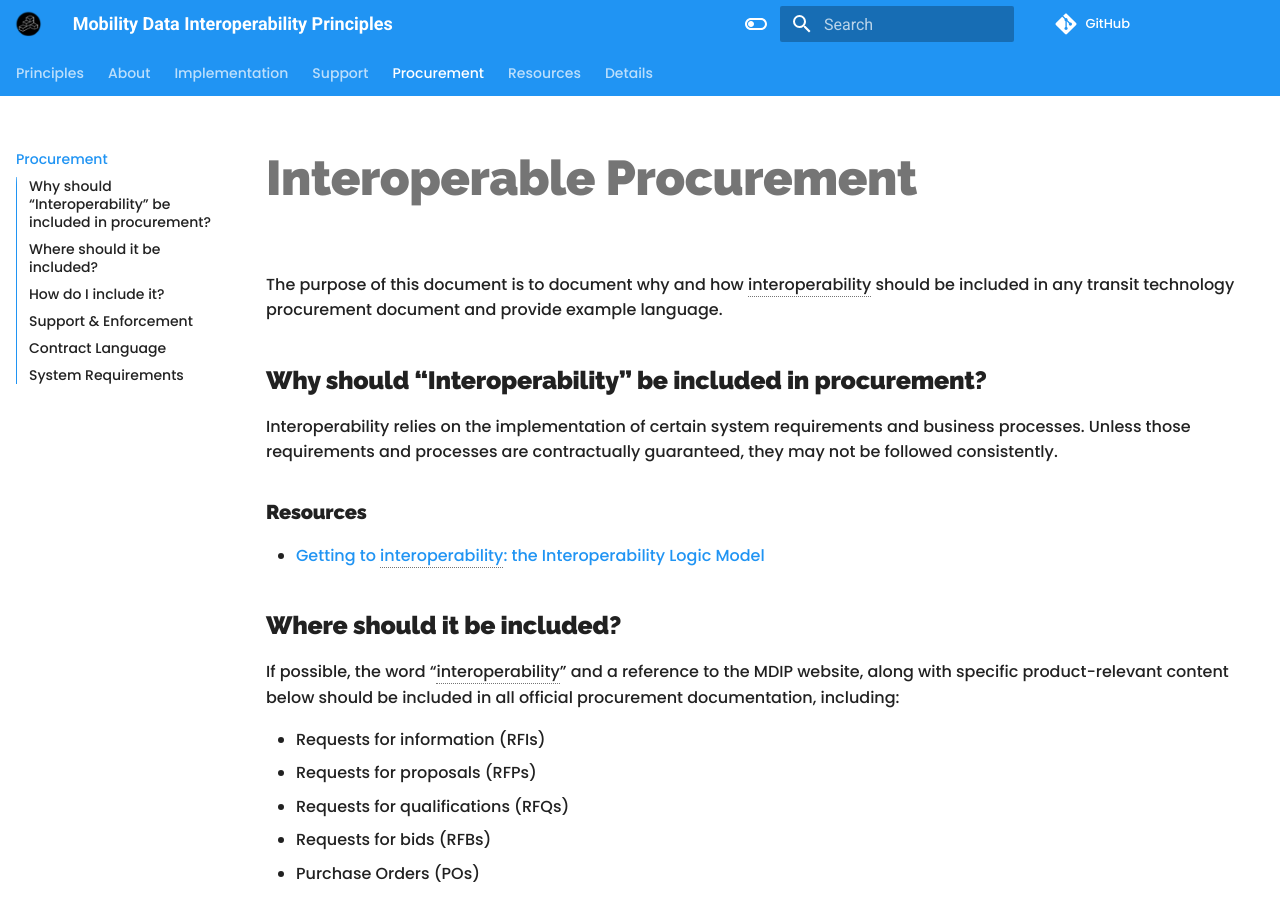
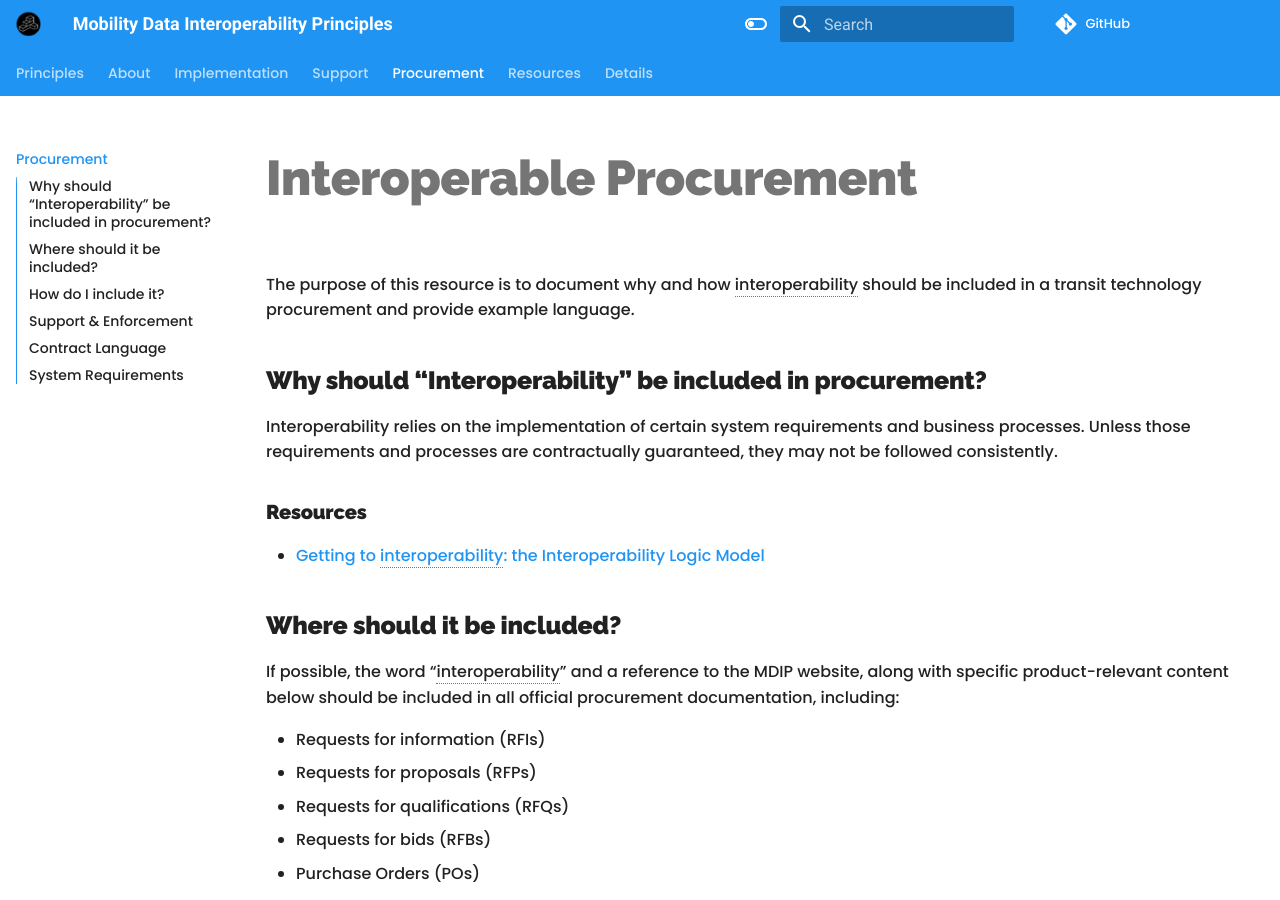
Before and after one commit to interoperable-mobility/principles, an MkDocs documentation site: the page built from docs/procurement.md, in a window 1280 px wide and 900 px high. Built offline with MkDocs 1.6.1 and Material for MkDocs 9.7.7, drawn with Linux system fonts in a browser that asks for light colours; nearby versions of some CDN libraries; comment, search, counter and statistics services are not loaded.

Commit message:
reduce documents in first sentence

```diff
--- a/docs/procurement.md
+++ b/docs/procurement.md
@@ -1,6 +1,6 @@
 # Interoperable Procurement
 
-The purpose of this document is to document why and how interoperability should be included in any transit technology procurement document and provide example language.
+The purpose of this resource is to document why and how interoperability should be included in a transit technology procurement and provide example language.
 
 ## Why should “Interoperability” be included in procurement?
 
```
